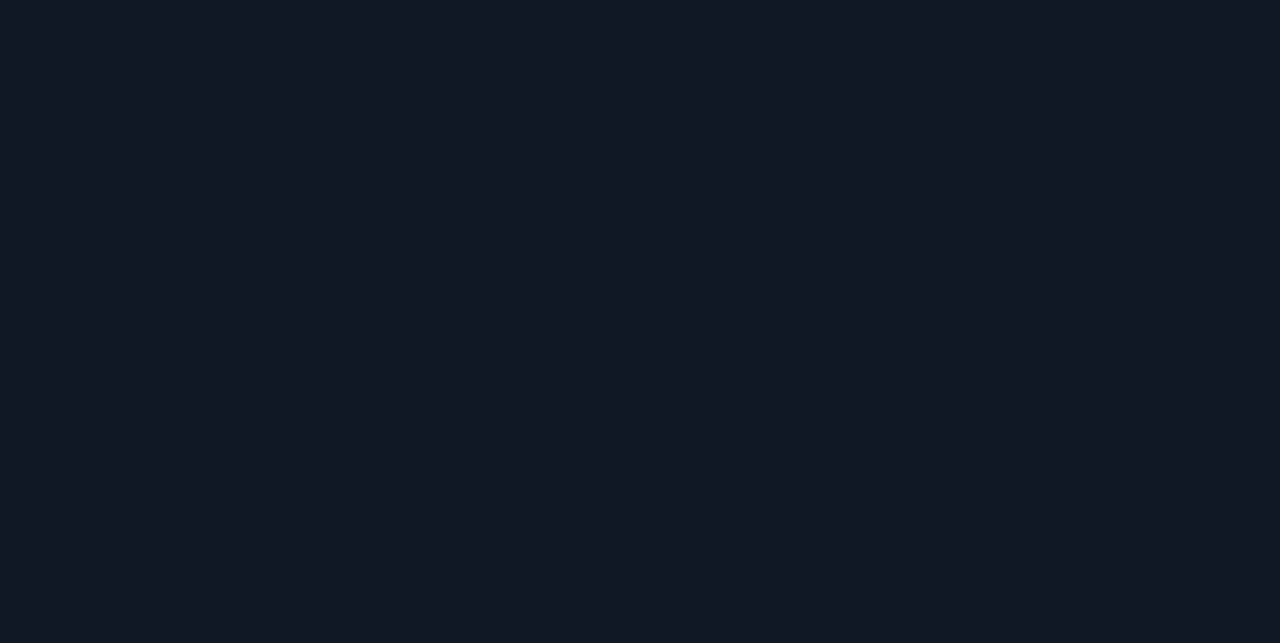
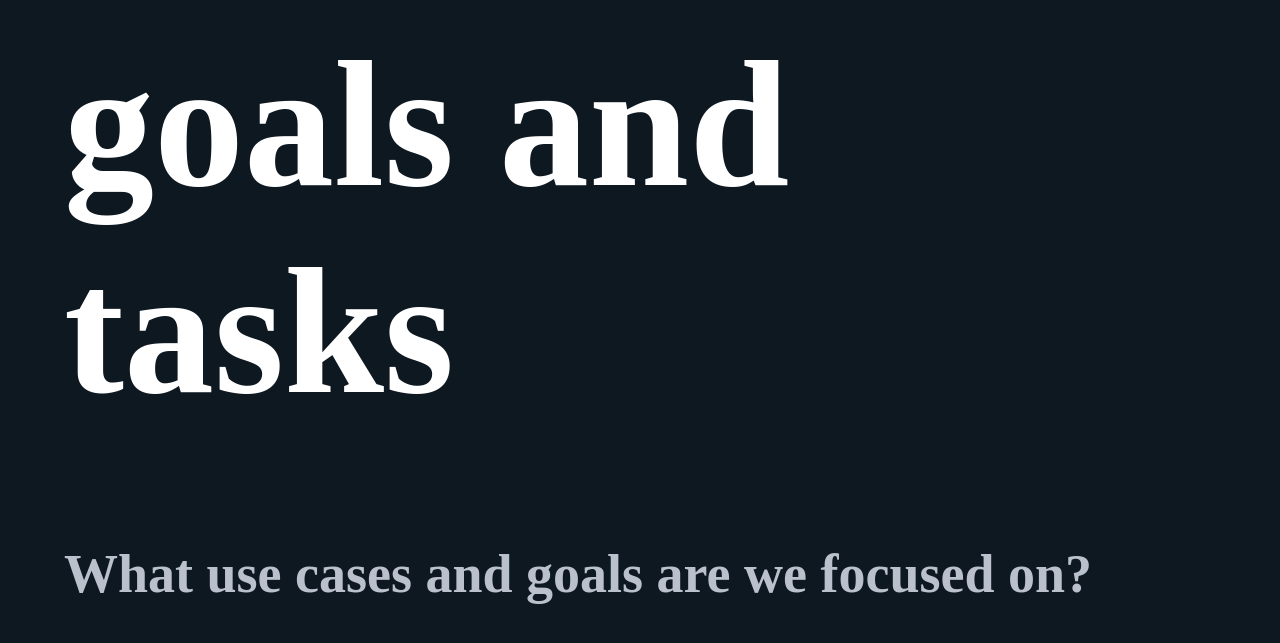
Before and after one commit to VeluraOpenSource/Velura-Introduction, a React (Vite) app: page / in a window 1280 px wide. Shown: the part 2487-3130 px from the top of the page. Before the commit the page ends 2400 px from the top, so only its background shows below. Built offline with nearby package versions, Linux system fonts and the light colour scheme.

Commit message:
feat: implement goals and tasks slide

```diff
--- a/src/App.tsx
+++ b/src/App.tsx
@@ -1,4 +1,5 @@
 import "./App.css";
+import { GoalsAndTasksQuestion } from "./components/slides/GoalsAndTasksQuestion.component";
 import { Introduction } from "./components/slides/Introduction.component";
 import { VisionAnswer } from "./components/slides/VisionAnswer.component";
 import { VisionQuestion } from "./components/slides/VisionQuestion.component";
@@ -9,6 +10,7 @@ function App() {
       <Introduction />
       <VisionQuestion />
       <VisionAnswer />
+      <GoalsAndTasksQuestion />
     </div>
   );
 }
--- /dev/null
+++ b/src/components/slides/GoalsAndTasksQuestion.component.tsx
@@ -0,0 +1,8 @@
+export const GoalsAndTasksQuestion = () => {
+  return (
+    <div className="full-page center-section">
+      <h2 className="heading">goals and tasks</h2>
+      <p className="paragraph">What use cases and goals are we focused on?</p>
+    </div>
+  );
+};
```
